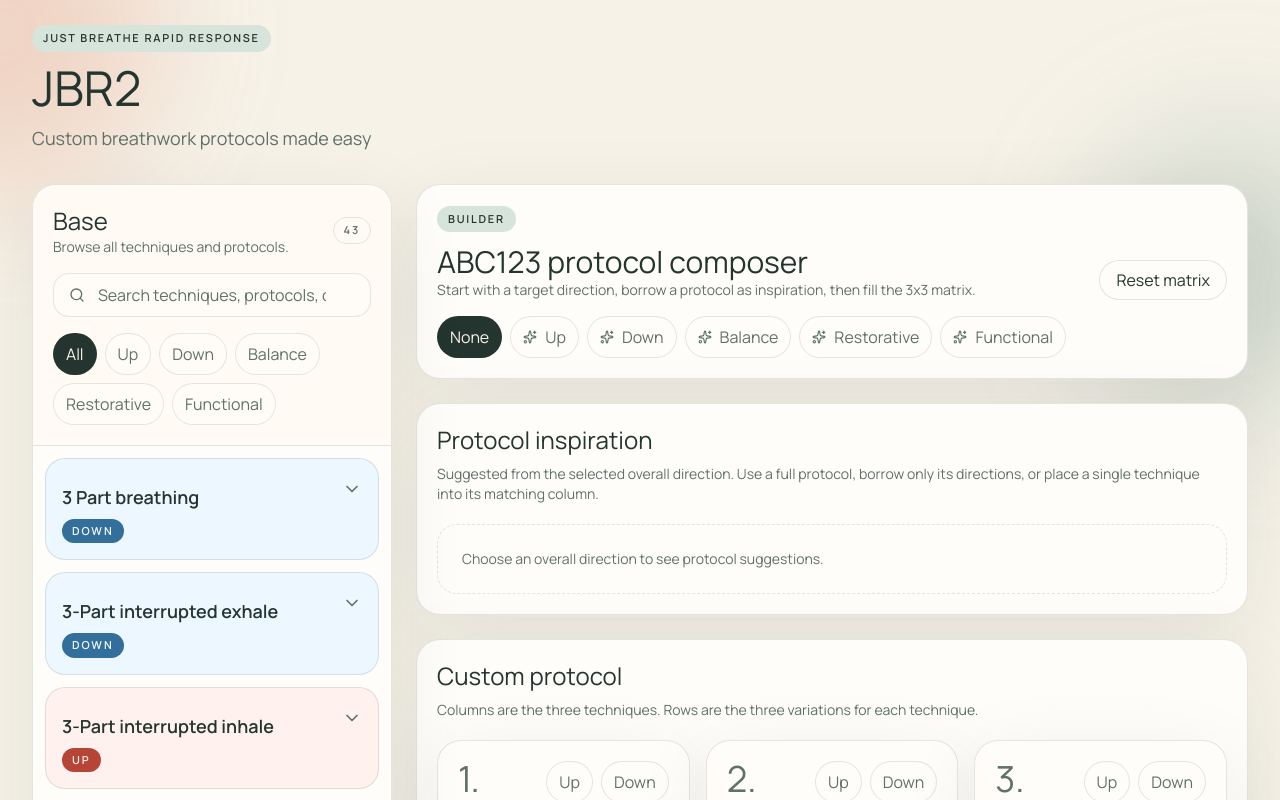
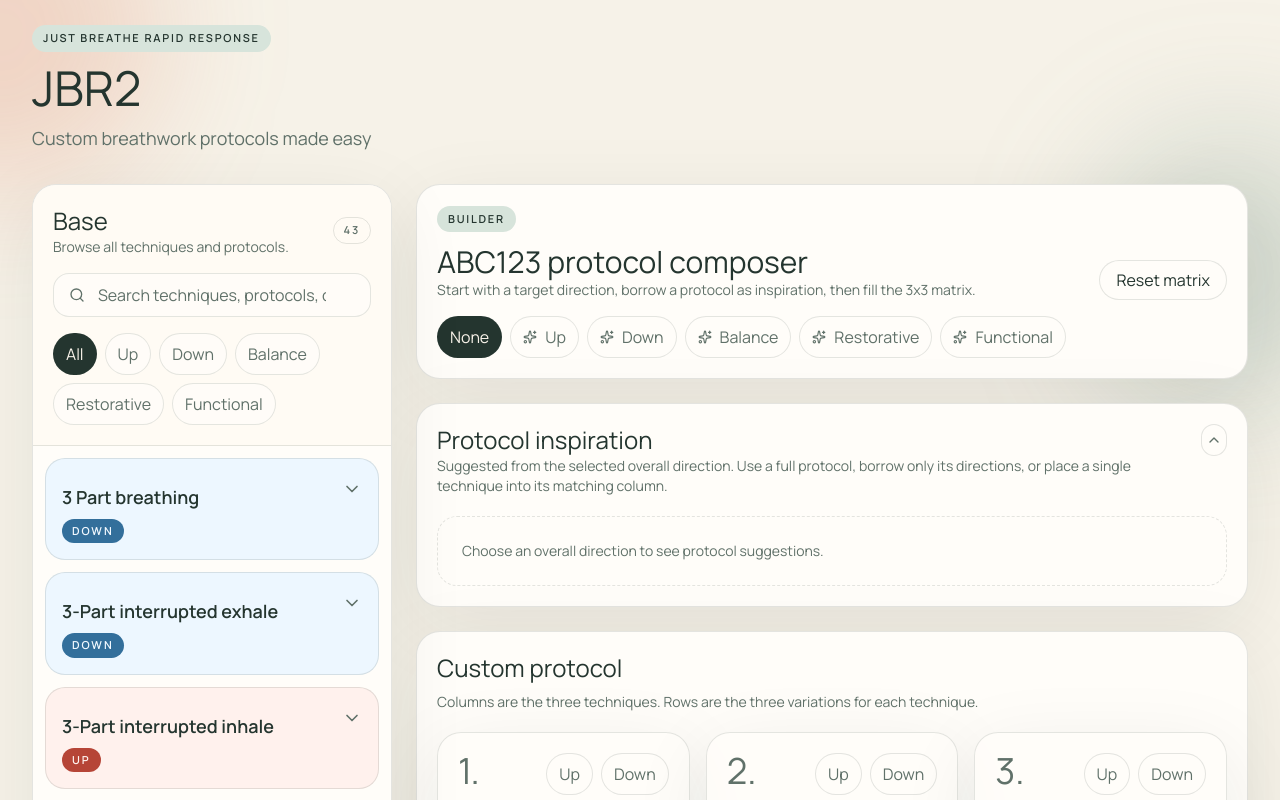
Before and after one commit to ralfw-vibe-coding/Just-Breathe-Rapid-Response-App, a React (Vite) app: page / in a window 1280 px wide. Shown: the top 800 px of the page. Built offline with nearby package versions, Linux system fonts and the light colour scheme.

Commit message:
collapsible protocol inspiration

```diff
--- a/src/App.tsx
+++ b/src/App.tsx
@@ -2,6 +2,7 @@ import { useEffect, useMemo, useState } from "react";
 import {
   CircleX,
   ChevronDown,
+  ChevronUp,
   FileText,
   Info,
   GitBranchPlus,
@@ -52,6 +53,7 @@ const STORAGE_KEY = "jbr2-custom-protocol";
 type PersistedBuilderState = {
   overallDirection: Direction | "";
   builder: BuilderColumn[];
+  isProtocolInspirationCollapsed: boolean;
 };
 
 function App() {
@@ -64,6 +66,7 @@ function App() {
   const [openTechniqueId, setOpenTechniqueId] = useState<string | null>(null);
   const [overallDirection, setOverallDirection] = useState<Direction | "">("");
   const [builder, setBuilder] = useState<BuilderColumn[]>(DEFAULT_BUILDER);
+  const [isProtocolInspirationCollapsed, setIsProtocolInspirationCollapsed] = useState(false);
   const [hasHydratedBuilder, setHasHydratedBuilder] = useState(false);
 
   useEffect(() => {
@@ -121,6 +124,7 @@ function App() {
               : ["", "", ""],
         })),
       );
+      setIsProtocolInspirationCollapsed(Boolean(parsed.isProtocolInspirationCollapsed));
       setHasHydratedBuilder(true);
     } catch {
       window.localStorage.removeItem(STORAGE_KEY);
@@ -136,10 +140,11 @@ function App() {
     const payload: PersistedBuilderState = {
       overallDirection,
       builder,
+      isProtocolInspirationCollapsed,
     };
 
     window.localStorage.setItem(STORAGE_KEY, JSON.stringify(payload));
-  }, [overallDirection, builder, hasHydratedBuilder]);
+  }, [overallDirection, builder, isProtocolInspirationCollapsed, hasHydratedBuilder]);
 
   useEffect(() => {
     if (!openTechniqueId) {
@@ -234,6 +239,7 @@ function App() {
   function resetBuilder() {
     setBuilder(DEFAULT_BUILDER);
     setOverallDirection("");
+    setIsProtocolInspirationCollapsed(false);
     window.localStorage.removeItem(STORAGE_KEY);
   }
 
@@ -309,6 +315,10 @@ function App() {
             overallDirection={overallDirection}
             onOverallDirectionChange={setOverallDirection}
             suggestedProtocols={suggestedProtocols}
+            isProtocolInspirationCollapsed={isProtocolInspirationCollapsed}
+            onToggleProtocolInspiration={() =>
+              setIsProtocolInspirationCollapsed((current) => !current)
+            }
             techniquesById={techniquesById}
             builder={builder}
             singles={singles}
@@ -339,6 +349,10 @@ function App() {
           overallDirection={overallDirection}
           onOverallDirectionChange={setOverallDirection}
           suggestedProtocols={suggestedProtocols}
+          isProtocolInspirationCollapsed={isProtocolInspirationCollapsed}
+          onToggleProtocolInspiration={() =>
+            setIsProtocolInspirationCollapsed((current) => !current)
+          }
           techniquesById={techniquesById}
           builder={builder}
           singles={singles}
@@ -572,6 +586,8 @@ type BuilderPanelProps = {
   overallDirection: Direction | "";
   onOverallDirectionChange: (direction: Direction | "") => void;
   suggestedProtocols: Technique[];
+  isProtocolInspirationCollapsed: boolean;
+  onToggleProtocolInspiration: () => void;
   techniquesById: Record<string, Technique>;
   builder: BuilderColumn[];
   singles: Technique[];
@@ -588,6 +604,8 @@ function BuilderPanel({
   overallDirection,
   onOverallDirectionChange,
   suggestedProtocols,
+  isProtocolInspirationCollapsed,
+  onToggleProtocolInspiration,
   techniquesById,
   builder,
   singles,
@@ -641,11 +659,22 @@ function BuilderPanel({
 
       <Card>
         <CardHeader>
+          <div className="flex items-start justify-between gap-3">
+            <div>
               <CardTitle className="text-2xl">Protocol inspiration</CardTitle>
               <CardDescription>
                 Suggested from the selected overall direction. Use a full protocol, borrow only its directions, or place a single technique into its matching column.
               </CardDescription>
+            </div>
+            <IconActionButton
+              label={isProtocolInspirationCollapsed ? "Expand protocol inspiration" : "Collapse protocol inspiration"}
+              onClick={onToggleProtocolInspiration}
+            >
+              {isProtocolInspirationCollapsed ? <ChevronDown className="h-4 w-4" /> : <ChevronUp className="h-4 w-4" />}
+            </IconActionButton>
+          </div>
         </CardHeader>
+        {isProtocolInspirationCollapsed ? null : (
           <CardContent>
             {overallDirection === "" ? (
               <div className="rounded-[1.25rem] border border-dashed border-[color:var(--border)] bg-[color:var(--surface)] p-6 text-sm text-[color:var(--muted-foreground)]">
@@ -670,6 +699,7 @@ function BuilderPanel({
               </div>
             )}
           </CardContent>
+        )}
       </Card>
 
       <Card>
```
Also changed, not shown: 1 other file (tests, documents, lock files or other folders). Lines whose indentation alone changed are shown as unchanged.
